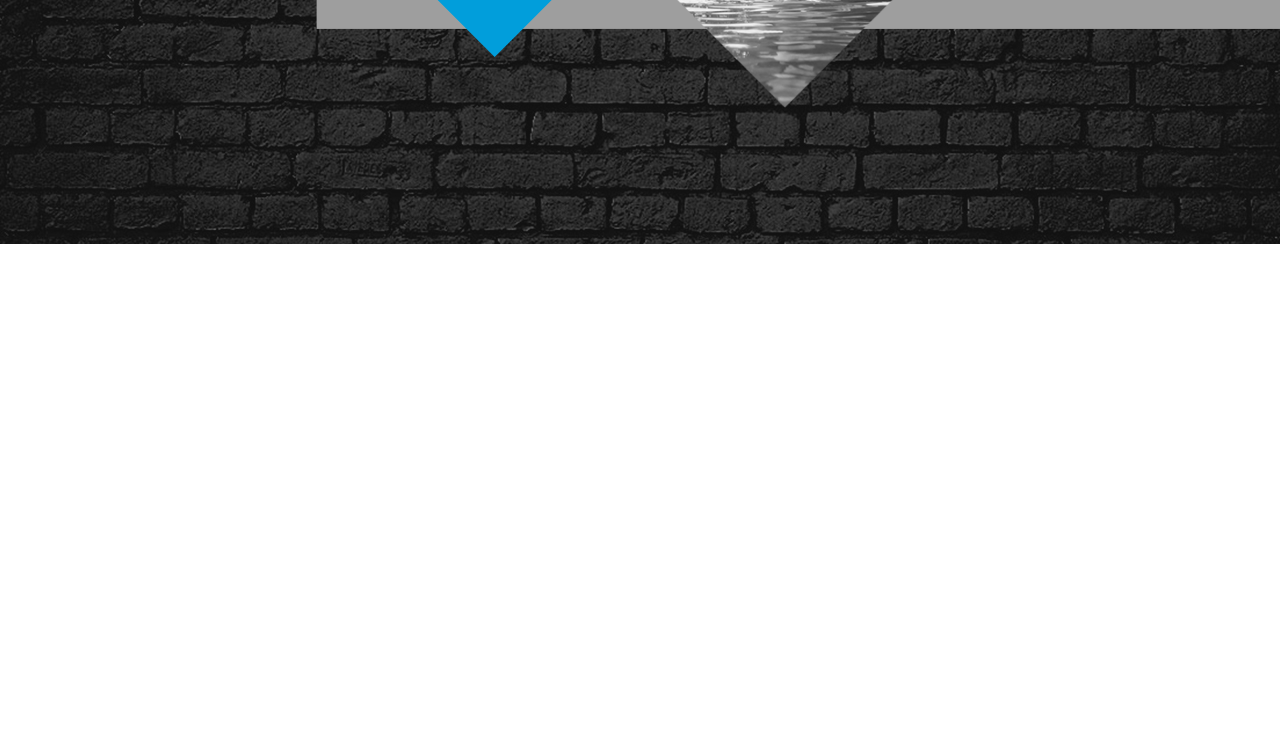
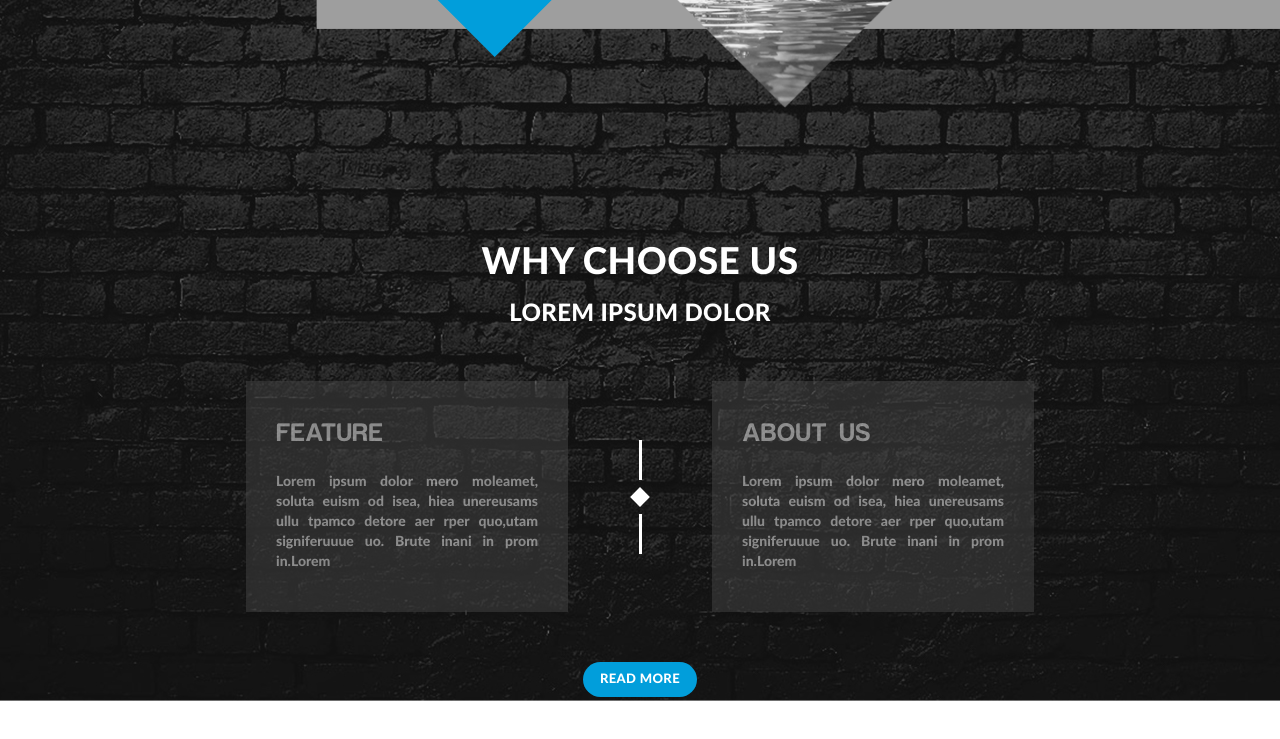
Before and after one commit to 0x1D83F/freebies, a website: page source/index.html in a window 1280 px wide. Shown: the part 1032-1771 px from the top of the page. Before the commit the page ends 1276 px from the top, so only its background shows below. Drawn offline with nearby package versions, Linux system fonts and the light colour scheme; files that its build step writes are made by us from their sources; grey boxes are pictures that could not be loaded; files whose address does not match are found by name; a web font is replaced by a local one.

Commit message:
pre-end choose block

```diff
--- a/source/_rectangles.html
+++ b/source/_rectangles.html
@@ -42,3 +42,46 @@
     </div>
     <div class="rect-mini"></div>
 </div>
+
+
+
+<div class="about">
+    <div class="about_wrap">
+        <div class="about__title">
+            <h2>Why Choose us</h2>
+        </div>
+        <div class="about__title-sec">
+            <h2>Lorem ipsum dolor  </h2>
+        </div>
+        <div class="about-container">
+            <div class="about-block">
+                <div class="about-block-title">
+                    <h2>Feature</h2>
+                </div>
+                <div class="about-block-sub">
+                    <p>Lorem ipsum dolor  mero moleamet, soluta euism od isea, hiea unereusams ullu tpamco detore  aer rper quo,utam signiferuuue uo. Brute inani in prom in.Lorem</p>
+                </div>
+            </div>
+            <div class="about-separator">
+                <div class="separator-item"></div>
+                <div class="separator-item-rect"></div>
+                <div class="separator-item"></div>
+            </div>
+            <div class="about-block">
+                <div class="about-block-title">
+                    <h2>About us</h2>
+                </div>
+                <div class="about-block-sub">
+                    <p>Lorem ipsum dolor  mero moleamet, soluta euism od isea, hiea unereusams ullu tpamco detore  aer rper quo,utam signiferuuue uo. Brute inani in prom in.Lorem</p>
+                </div>
+            </div>
+        </div>
+        <div class="about-btn">
+            <a href="#">
+                <div class="about-btn-item best-button">
+                    <h2>Read more</h2>
+                </div>
+            </a>
+        </div>
+    </div>
+</div>
--- a/source/scss/rectangles.scss
+++ b/source/scss/rectangles.scss
@@ -163,3 +163,83 @@
     left: calc(475 / 1400 * 100vw);
 
 }
+
+
+.about {
+}
+.about_wrap {
+    text-align: center;
+}
+.about__title h2{
+    color: #ffffff;
+    @include lato;
+    font-size: 37px;
+    font-weight: 400;
+    text-transform: uppercase;
+    letter-spacing: 0.49px;
+}
+.about__title {
+    margin: 0px 0px 21px 0px;
+}
+.about__title-sec h2{
+    color: #ffffff;
+    @include lato;
+    font-size: 24px;
+    font-weight: 700;
+    text-transform: uppercase;
+    letter-spacing: 0.32px;
+}
+.about__title-sec{
+    margin-bottom: 55px;
+}
+.about-container {
+    display: flex;
+    justify-content: center;
+}
+.about-block {
+    background-color: #454545;
+    opacity: 0.5;
+    padding: 40px 30px;
+    max-width: 322px;
+}
+.about-block-title h2{
+    text-align: start;
+    color: #ffffff;
+    @include hara;
+    font-size: 26px;
+    font-weight: 400;
+    text-transform: uppercase;
+}
+.about-block-title{
+    margin: 0px 0px 25px 0px;
+}
+.about-block-sub p{
+    text-align: justify;
+    color: #ffffff;
+    @include lato;
+    font-size: 14px;
+    font-weight: 400;
+    line-height: 20px;
+}
+.about-separator {
+    align-self: center;
+    display: flex;
+    flex-direction:column;
+    align-items: center;
+    margin: 0px 65px 0px 65px;
+}
+.separator-item {
+    height: 40px;
+    width: 3px;
+    background-color: #fff;
+}
+.separator-item-rect{
+    width: 14px;
+    height: 14px;
+    background-color: #fff;
+    margin: 10px 0px 10px 0px;
+    transform: rotate(45deg);
+}
+.about-btn {
+    margin: 50px 0px 74px 0px;
+}
```
Also changed, not shown: dist/css/style.css, dist/css/style.min.css, dist/index.html.
